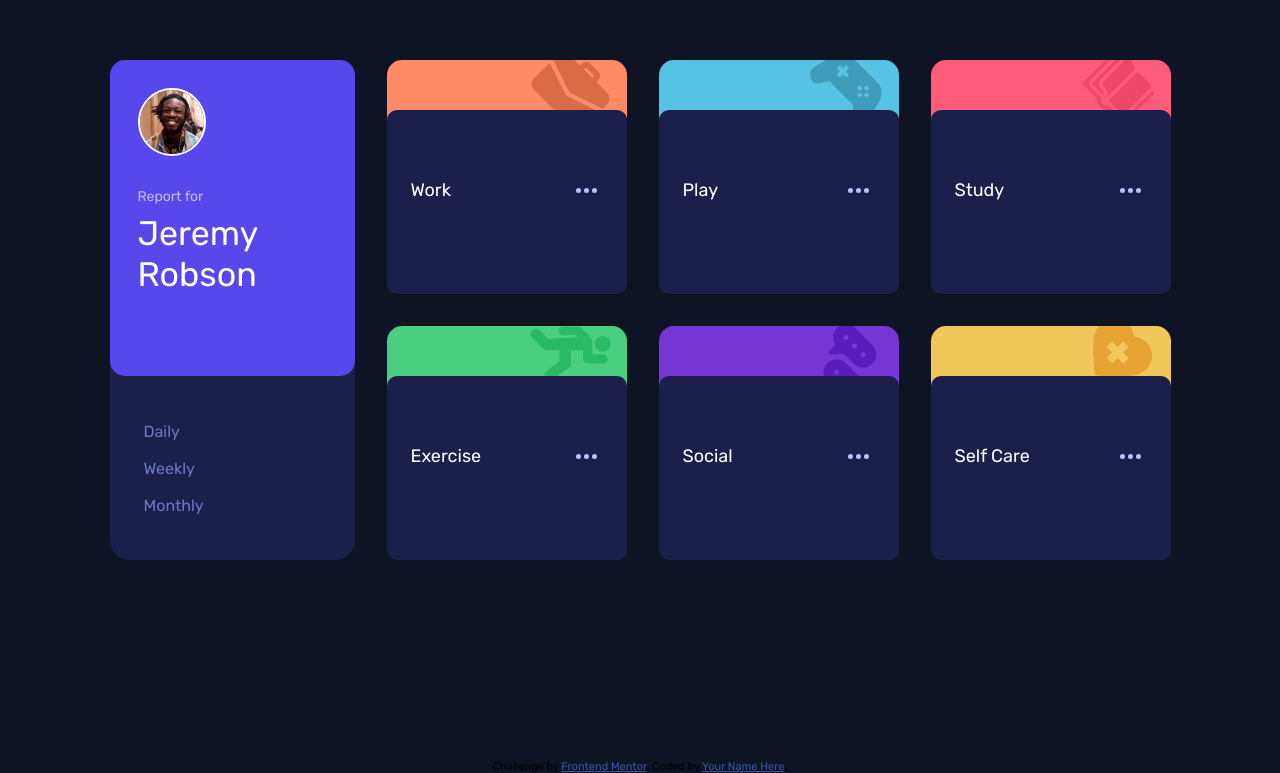
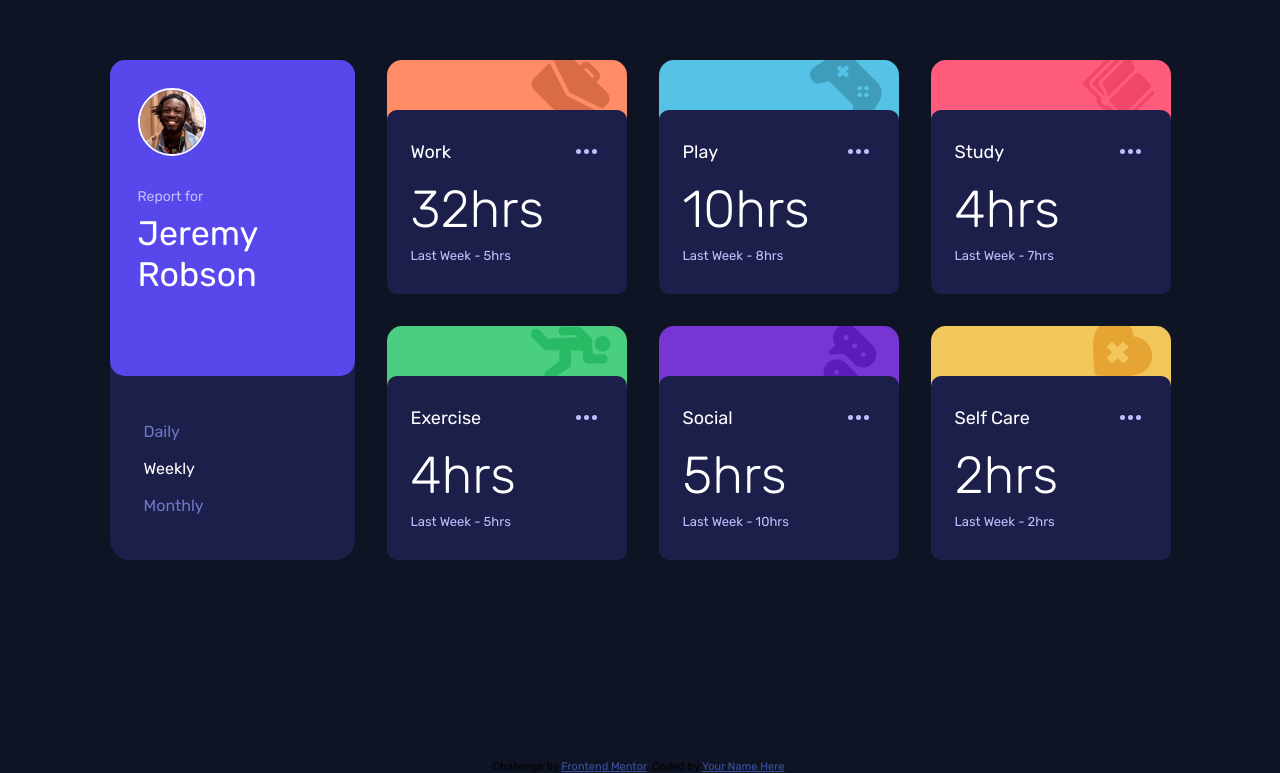
Before and after one commit to vitu6569/time-tracking-dashboard-main, a plain HTML site: page index.html in a window 1280 px wide. Shown: the part 140-913 px from the top of the page. Drawn offline with Linux system fonts and the light colour scheme.

Commit message:
new button :tada:

```diff
--- a/index.html
+++ b/index.html
@@ -35,7 +35,7 @@
 
       <div id="secondPart">
         <button type="button" id="daily" class="buttonChangeMode">Daily</button>
-        <button type="button" id="weekly" class="buttonChangeMode">Weekly</button>
+        <button type="button" id="weekly" class="buttonChangeMode white">Weekly</button>
         <button type="button" id="monthly" class="buttonChangeMode">Monthly</button>
       </div>
     </section>
@@ -54,8 +54,8 @@
               </button>
             </div>
             <div class="hours">
-              <p class="currentTime" id="currentTimeWork"></p>
-              <p class="lastDWM" id="lastDWMWork"></p>
+              <p class="currentTime" id="currentTimeWork">32hrs</p>
+              <p class="lastDWM" id="lastDWMWork">Last Week - 5hrs</p>
             </div>
           </div>
         </div>
@@ -70,8 +70,8 @@
               </button>
             </div>
             <div class="hours">
-              <p class="currentTime" id="currentTimePlay"></p>
-              <p class="lastDWM" id="lastDWMPlay"></p>
+              <p class="currentTime" id="currentTimePlay">10hrs</p>
+              <p class="lastDWM" id="lastDWMPlay">Last Week - 8hrs</p>
             </div>
           </div>
         </div>
@@ -86,8 +86,8 @@
               </button>
             </div>
             <div class="hours">
-              <p class="currentTime" id="currentTimeStudy"></p>
-              <p class="lastDWM" id="lastDWMStudy"></p>
+              <p class="currentTime" id="currentTimeStudy">4hrs</p>
+              <p class="lastDWM" id="lastDWMStudy">Last Week - 7hrs</p>
             </div>
           </div>
         </div>
@@ -105,8 +105,8 @@
               </button>
             </div>
             <div class="hours">
-              <p class="currentTime" id="currentTimeExercise"></p>
-              <p class="lastDWM" id="lastDWMExercise"></p>
+              <p class="currentTime" id="currentTimeExercise">4hrs</p>
+              <p class="lastDWM" id="lastDWMExercise">Last Week - 5hrs</p>
             </div>
           </div>
         </div>
@@ -121,8 +121,8 @@
               </button>
             </div>
             <div class="hours">
-              <p class="currentTime" id="currentTimeSocial"></p>
-              <p class="lastDWM" id="lastDWMSocial"></p>
+              <p class="currentTime" id="currentTimeSocial">5hrs</p>
+              <p class="lastDWM" id="lastDWMSocial">Last Week - 10hrs</p>
             </div>
           </div>
         </div>
@@ -137,8 +137,8 @@
               </button>
             </div>
             <div class="hours">
-              <p class="currentTime" id="currentTimeSelfCare"></p>
-              <p class="lastDWM" id="lastDWMSelfCare"></p>
+              <p class="currentTime" id="currentTimeSelfCare">2hrs</p>
+              <p class="lastDWM" id="lastDWMSelfCare">Last Week - 2hrs</p>
             </div>
           </div>
         </div>
--- a/script.js
+++ b/script.js
@@ -45,6 +45,14 @@ fetch('data.json')
                 /*Day Self Care*/
                 selfCareHours.innerHTML = data[5].timeframes.daily.current + "hrs";
                 lastDWMSelfCare.innerHTML = "Last Day" + " - " +data[5].timeframes.daily.previous + "hrs";
+
+                if (weekButton.classList.contains("white")) {
+                        weekButton.classList.remove("white")
+                        dayButton.classList.add("white")
+                } else if (monthlyButton.classList.contains("white")) {
+                        monthlyButton.classList.remove("white")
+                        dayButton.classList.add("white")
+                }
         })
         weekButton.addEventListener('click', function(){
         /*Weekly*/
@@ -67,6 +75,13 @@ fetch('data.json')
                 selfCareHours.innerHTML = data[5].timeframes.weekly.current + "hrs";
                 lastDWMSelfCare.innerHTML = "Last Week" + " - " +data[5].timeframes.weekly.previous + "hrs";
 
+                if (dayButton.classList.contains("white")) {
+                        dayButton.classList.remove("white")
+                        weekButton.classList.add("white")
+                } else if (monthlyButton.classList.contains("white")) {
+                        monthlyButton.classList.remove("white")
+                        weekButton.classList.add("white")
+                }
         })
         monthlyButton.addEventListener('click', function(){
         /*Monthly*/
@@ -88,5 +103,14 @@ fetch('data.json')
                 /*Month Self Care*/
                 selfCareHours.innerHTML = data[5].timeframes.monthly.current + "hrs";
                 lastDWMSelfCare.innerHTML = "Last Month" + " - " +data[5].timeframes.monthly.previous + "hrs";
+
+                if (dayButton.classList.contains("white")) {
+                        dayButton.classList.remove("white")
+                        monthlyButton.classList.add("white")
+                } else if (weekButton.classList.contains("white")) {
+                        weekButton.classList.remove("white")
+                        monthlyButton.classList.add("white")
+                }
         })
+
     })
--- a/style.css
+++ b/style.css
@@ -93,7 +93,10 @@ button {
     color: var(--Desaturated-blue);
     transition: ease 0.25S;
 }
-.buttonChangeMode:hover, .buttonChangeMode:focus {
+.buttonChangeMode:hover {
+    color: white;
+}
+.white {
     color: white;
 }
 
@@ -123,17 +126,20 @@ button {
     flex-direction: column;
     justify-content: space-between;
     gap: 8px;
+    transition: ease 0.5s;
 }
 .currentTime {
     color: white;
     font-size: 52px;
     font-weight: 100;
     margin: 0;
+    transition: ease 0.5s;
 }
 .lastDWM {
     color: var(--Pale-Blue);
     margin: 0;
     font-size: 13px;
+    transition: ease 0.5s;
 }
 .ATV-BUTTON {
     display: flex;
```
